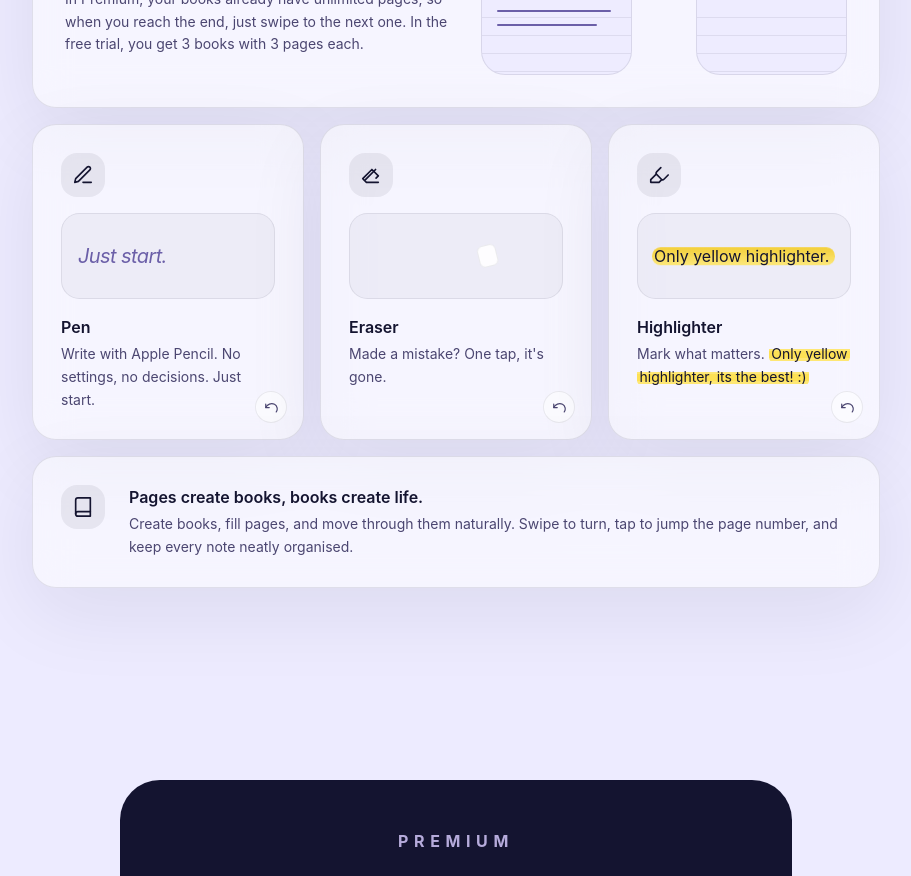
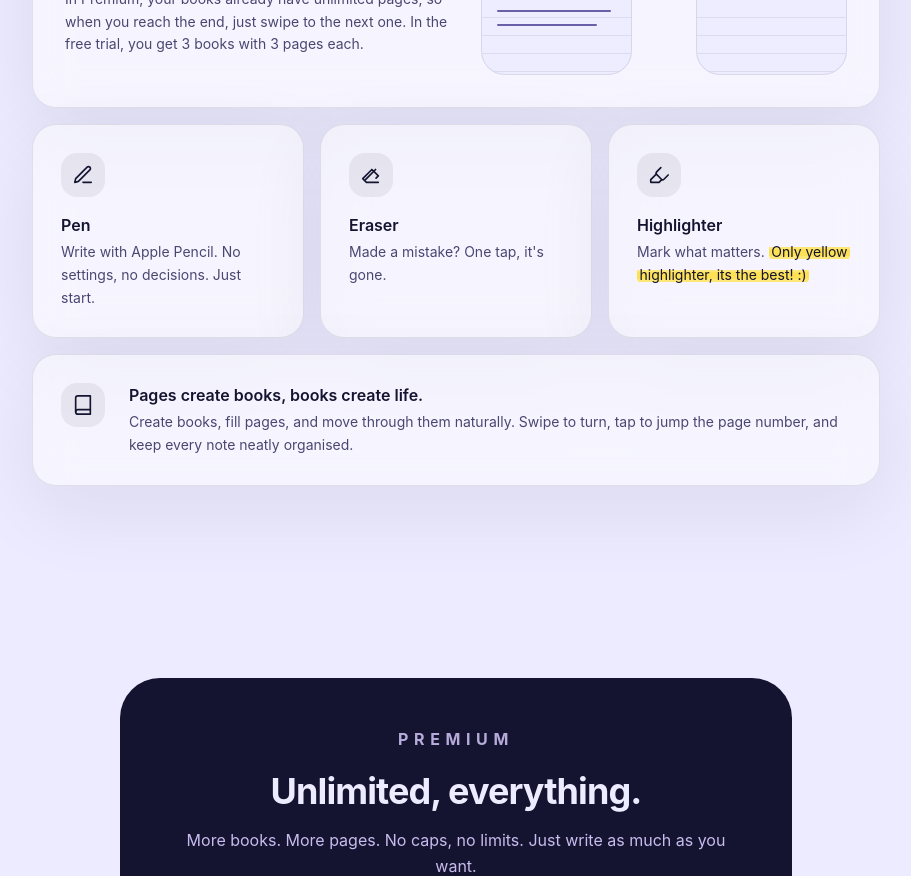
Before and after one commit to thdf65r6qq-glitch/bookbuk-web, a Next.js app: page / in a window 1280 px wide. Shown: the part 1560-2436 px from the top of the page, without its empty margins (184-1095 px from the left). Built offline with nearby package versions, Linux system fonts and the light colour scheme.

Commit message:
Add yellow highlight styling to feature copy

```diff
--- a/app/globals.css
+++ b/app/globals.css
@@ -57,8 +57,6 @@
   --hero-subline-end: #7a6fc2;
   --highlight-marker: rgba(255, 228, 92, 0.85);
   --highlight-marker-edge: rgba(244, 204, 36, 0.95);
-  --demo-surface: rgba(20, 20, 48, 0.04);
-  --demo-border: rgba(20, 20, 48, 0.08);
 }
 
 html[data-theme="dark"] {
@@ -107,8 +105,6 @@ html[data-theme="dark"] {
   --hero-subline-end: #bcb0ff;
   --highlight-marker: rgba(255, 228, 92, 0.82);
   --highlight-marker-edge: rgba(244, 204, 36, 0.92);
-  --demo-surface: rgba(247, 244, 255, 0.06);
-  --demo-border: rgba(237, 235, 255, 0.1);
 }
 
 * {
@@ -175,103 +171,6 @@ body {
     linear-gradient(180deg, transparent 0 38%, var(--highlight-marker-edge) 38% 78%, transparent 78% 100%);
 }
 
-.feature-demo {
-  position: relative;
-  min-height: 86px;
-  border-radius: 1.15rem;
-  border: 1px solid var(--demo-border);
-  background: var(--demo-surface);
-  overflow: hidden;
-}
-
-.feature-demo__pen-text,
-.feature-demo__eraser-text,
-.feature-demo__highlight-text {
-  position: absolute;
-  left: 1rem;
-  top: 50%;
-  transform: translateY(-50%);
-}
-
-.feature-demo__pen-text {
-  color: var(--color-accent);
-  font-size: 1.25rem;
-  font-style: italic;
-  letter-spacing: -0.03em;
-  white-space: nowrap;
-  overflow: hidden;
-  width: 0;
-  opacity: 0;
-  animation: pen-write 2.8s ease-out forwards;
-}
-
-.feature-demo__eraser-wrap,
-.feature-demo__highlight-wrap {
-  position: absolute;
-  inset: 0;
-}
-
-.feature-demo__eraser-text {
-  color: var(--color-ink-secondary);
-  white-space: nowrap;
-  animation: eraser-fade 2.8s ease-in-out forwards;
-}
-
-.feature-demo__eraser-block {
-  position: absolute;
-  top: 50%;
-  left: 0.8rem;
-  width: 1.2rem;
-  height: 1.4rem;
-  border-radius: 0.35rem;
-  background: rgba(255, 255, 255, 0.9);
-  border: 1px solid var(--demo-border);
-  transform: translateY(-50%);
-  opacity: 0;
-  animation: eraser-swipe 2.8s ease-in-out forwards;
-}
-
-.feature-demo__highlight-text {
-  color: var(--color-ink);
-  white-space: nowrap;
-}
-
-.feature-demo__highlight-marker {
-  position: absolute;
-  left: 0.9rem;
-  right: 0.9rem;
-  top: 50%;
-  height: 1.1rem;
-  border-radius: 0.55rem;
-  transform: translateY(-50%) scaleX(0);
-  transform-origin: left center;
-  background:
-    linear-gradient(180deg, var(--highlight-marker-edge) 0%, var(--highlight-marker) 100%);
-  opacity: 0.95;
-  animation: highlight-pass 2.6s ease-out forwards;
-}
-
-.feature-replay {
-  position: absolute;
-  right: 1rem;
-  bottom: 1rem;
-  width: 2rem;
-  height: 2rem;
-  display: inline-flex;
-  align-items: center;
-  justify-content: center;
-  border-radius: 9999px;
-  border: 1px solid var(--demo-border);
-  background: var(--glass-bg);
-  color: var(--color-ink-secondary);
-  transition: transform 180ms ease, opacity 180ms ease;
-}
-
-.feature-replay:hover {
-  transform: scale(1.05);
-  opacity: 0.85;
-}
-
 .theme-toggle {
   display: inline-flex;
   align-items: center;
@@ -322,85 +221,8 @@ body {
   }
 }
 
-@keyframes pen-write {
-  0% {
-    width: 0;
-    opacity: 0;
-  }
-
-  15% {
-    opacity: 1;
-  }
-
-  100% {
-    width: 7.2ch;
-    opacity: 1;
-  }
-}
-
-@keyframes eraser-swipe {
-  0% {
-    opacity: 0;
-    transform: translate(0, -50%) rotate(-14deg);
-  }
-
-  20% {
-    opacity: 1;
-  }
-
-  100% {
-    opacity: 1;
-    transform: translate(7.2rem, -50%) rotate(-14deg);
-  }
-}
-
-@keyframes eraser-fade {
-  0%,
-  35% {
-    opacity: 1;
-    filter: blur(0);
-  }
-
-  100% {
-    opacity: 0;
-    filter: blur(1px);
-  }
-}
-
-@keyframes highlight-pass {
-  0% {
-    transform: translateY(-50%) scaleX(0);
-    opacity: 0.2;
-  }
-
-  20% {
-    opacity: 0.95;
-  }
-
-  100% {
-    transform: translateY(-50%) scaleX(1);
-    opacity: 0.95;
-  }
-}
-
 @media (prefers-reduced-motion: reduce) {
   .hero-subline {
     animation: none;
   }
-
-  .feature-demo__pen-text,
-  .feature-demo__eraser-text,
-  .feature-demo__eraser-block,
-  .feature-demo__highlight-marker {
-    animation: none;
-  }
-
-  .feature-demo__pen-text {
-    width: 7.2ch;
-    opacity: 1;
-  }
-
-  .feature-demo__highlight-marker {
-    transform: translateY(-50%) scaleX(1);
-  }
 }
--- a/app/page.tsx
+++ b/app/page.tsx
@@ -176,43 +176,6 @@ const SwipeFlowPreview = () => (
   </div>
 );
 
-const ReplayIcon = () => (
-  <svg width="14" height="14" viewBox="0 0 24 24" fill="none" stroke="currentColor" strokeWidth="2" strokeLinecap="round" strokeLinejoin="round">
-    <path d="M3 7v6h6" />
-    <path d="M3 13C5.4 7.4 12.3 4.8 18 7.4a9 9 0 0 1 3 13.1" />
-  </svg>
-);
-
-function FeatureDemo({ type, replayKey }: { type: "pen" | "eraser" | "highlighter"; replayKey: number }) {
-  if (type === "pen") {
-    return (
-      <div key={replayKey} className="feature-demo" aria-hidden="true">
-        <span className="feature-demo__pen-text">Just start.</span>
-      </div>
-    );
-  }
-
-  if (type === "eraser") {
-    return (
-      <div key={replayKey} className="feature-demo" aria-hidden="true">
-        <div className="feature-demo__eraser-wrap">
-          <span className="feature-demo__eraser-text">Oops, perfect-ish.</span>
-          <span className="feature-demo__eraser-block" />
-        </div>
-      </div>
-    );
-  }
-
-  return (
-    <div key={replayKey} className="feature-demo" aria-hidden="true">
-      <div className="feature-demo__highlight-wrap">
-        <span className="feature-demo__highlight-marker" />
-        <span className="feature-demo__highlight-text">Only yellow highlighter.</span>
-      </div>
-    </div>
-  );
-}
-
 export default function Home() {
   const [theme, setTheme] = useState<"light" | "dark">(() => {
     if (typeof window === "undefined") {
@@ -226,11 +189,6 @@ export default function Home() {
     }
 
     return window.matchMedia("(prefers-color-scheme: dark)").matches ? "dark" : "light";
-  });
-  const [featureRuns, setFeatureRuns] = useState({
-    pen: 0,
-    eraser: 0,
-    highlighter: 0,
   });
 
   useEffect(() => {
@@ -404,7 +362,6 @@ export default function Home() {
         <div className="grid grid-cols-1 sm:grid-cols-3 gap-4 mb-4">
           {[
             {
-              id: "pen" as const,
               icon: (
                 <svg width="22" height="22" viewBox="0 0 24 24" fill="none" stroke="currentColor" strokeWidth="1.8" strokeLinecap="round" strokeLinejoin="round">
                   <path d="M12 20h9" />
@@ -415,7 +372,6 @@ export default function Home() {
               body: "Write with Apple Pencil. No settings, no decisions. Just start.",
             },
             {
-              id: "eraser" as const,
               icon: (
                 <svg width="22" height="22" viewBox="0 0 24 24" fill="none" stroke="currentColor" strokeWidth="1.8" strokeLinecap="round" strokeLinejoin="round">
                   <path d="M20 20H7L3 16l10-10 7 7-2.5 2.5" />
@@ -426,7 +382,6 @@ export default function Home() {
               body: "Made a mistake? One tap, it's gone.",
             },
             {
-              id: "highlighter" as const,
               icon: (
                 <svg width="22" height="22" viewBox="0 0 24 24" fill="none" stroke="currentColor" strokeWidth="1.8" strokeLinecap="round" strokeLinejoin="round">
                   <path d="M9 11l-6 6v3h9l3-3" />
@@ -444,28 +399,14 @@ export default function Home() {
               ),
             },
           ].map((feature) => (
-            <div key={feature.title} className="glass rounded-3xl p-7 flex flex-col gap-4 relative">
+            <div key={feature.title} className="glass rounded-3xl p-7 flex flex-col gap-4">
               <div className="w-11 h-11 rounded-2xl flex items-center justify-center" style={{ backgroundColor: "var(--icon-chip-bg)", color: "var(--color-ink)" }}>
                 {feature.icon}
               </div>
-              <FeatureDemo type={feature.id} replayKey={featureRuns[feature.id]} />
               <div>
                 <h3 className="text-base font-semibold mb-1" style={{ color: "var(--color-ink)" }}>{feature.title}</h3>
                 <p className="text-sm leading-relaxed" style={{ color: "var(--color-ink-secondary)" }}>{feature.body}</p>
               </div>
-              <button
-                type="button"
-                className="feature-replay"
-                aria-label={`Replay ${feature.title} animation`}
-                onClick={() =>
-                  setFeatureRuns((current) => ({
-                    ...current,
-                    [feature.id]: current[feature.id] + 1,
-                  }))
-                }
-              >
-                <ReplayIcon />
-              </button>
             </div>
           ))}
         </div>
```
